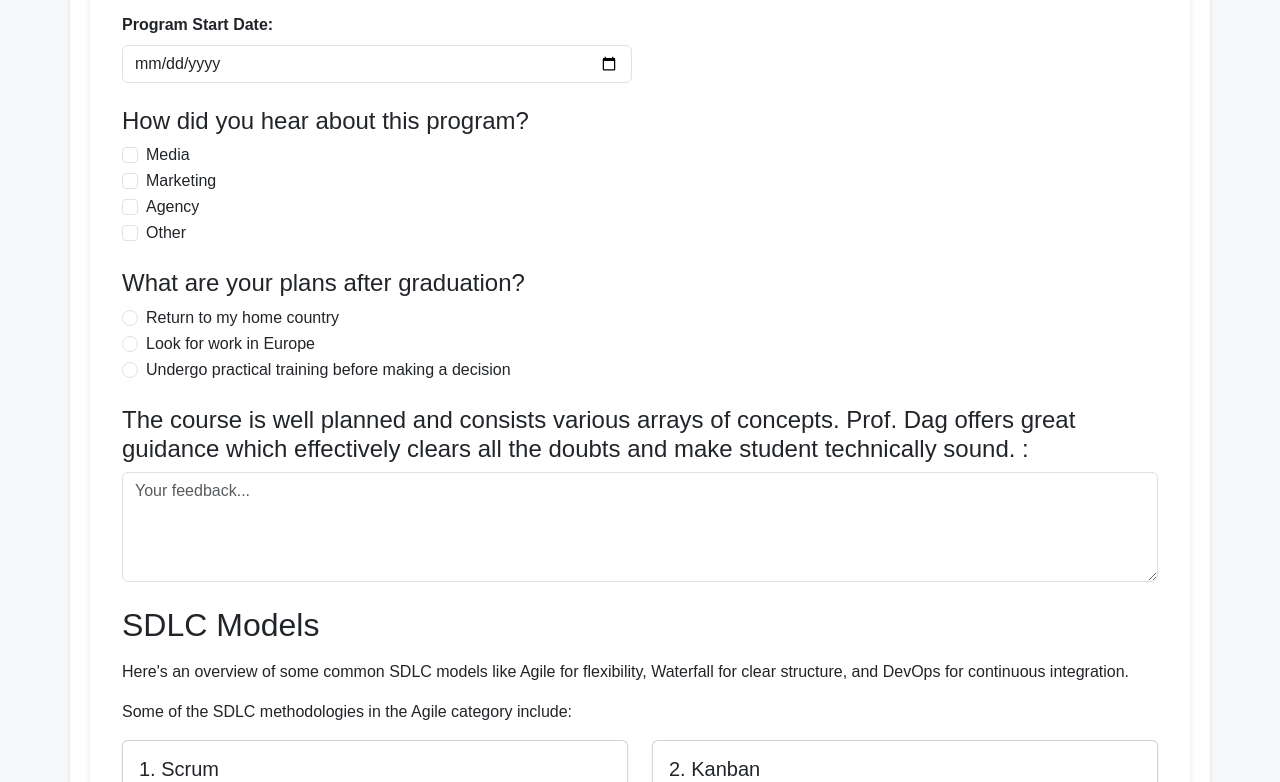
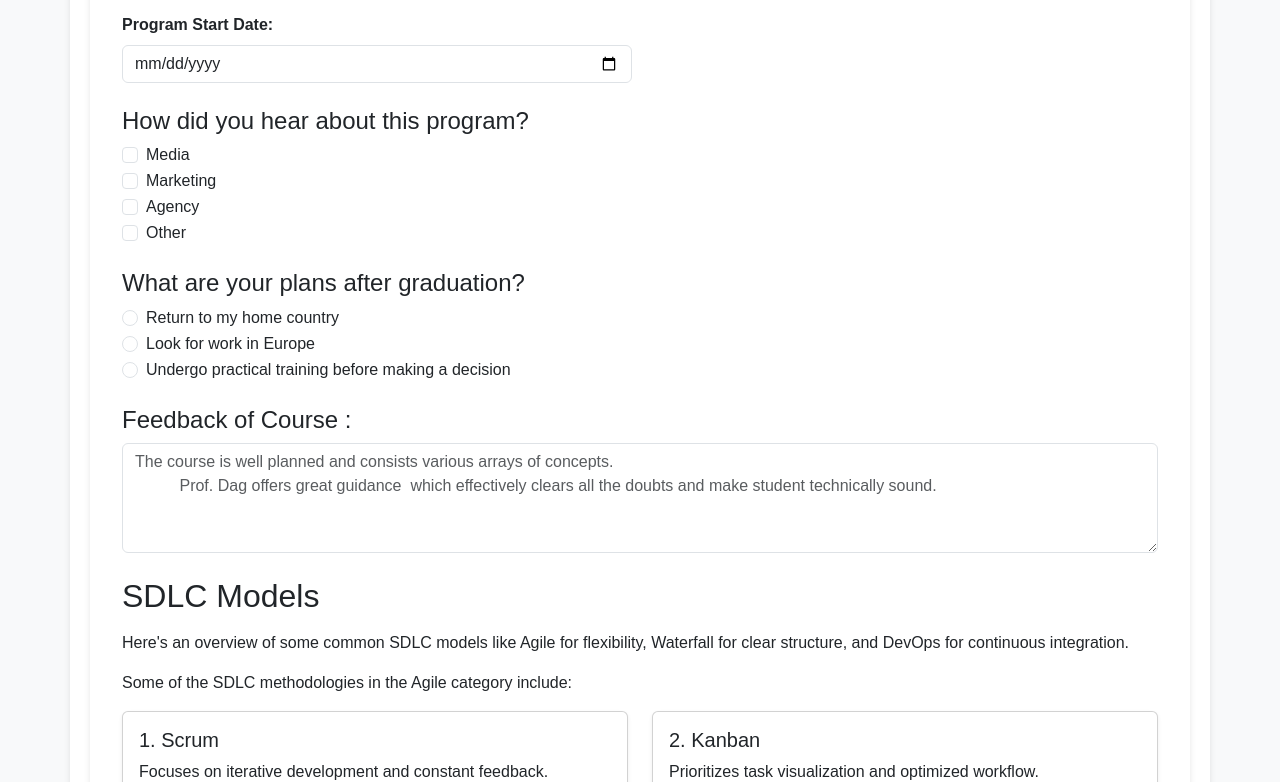
Before and after one commit to Asitdhage61/html-homework, a plain HTML site: page index.html in a window 1280 px wide. Shown: the part 427-1209 px from the top of the page. Drawn offline with nearby package versions, Linux system fonts and the light colour scheme.

Commit message:
Update index.html

```diff
--- a/index.html
+++ b/index.html
@@ -200,12 +200,12 @@
         </div>
 
         <!-- Feedback Section -->
-        <h4 class="mt-4">The course is well planned and consists various arrays of concepts.
-          Prof. Dag offers great guidance  which effectively clears all the doubts and make student technically sound. :</h4>
+        <h4 class="mt-4">Feedback of Course :</h4>
         <textarea
           class="form-control"
           rows="4"
-          placeholder="Your feedback..."
+          placeholder="The course is well planned and consists various arrays of concepts.
+          Prof. Dag offers great guidance  which effectively clears all the doubts and make student technically sound."
           required
         ></textarea>
 
```
